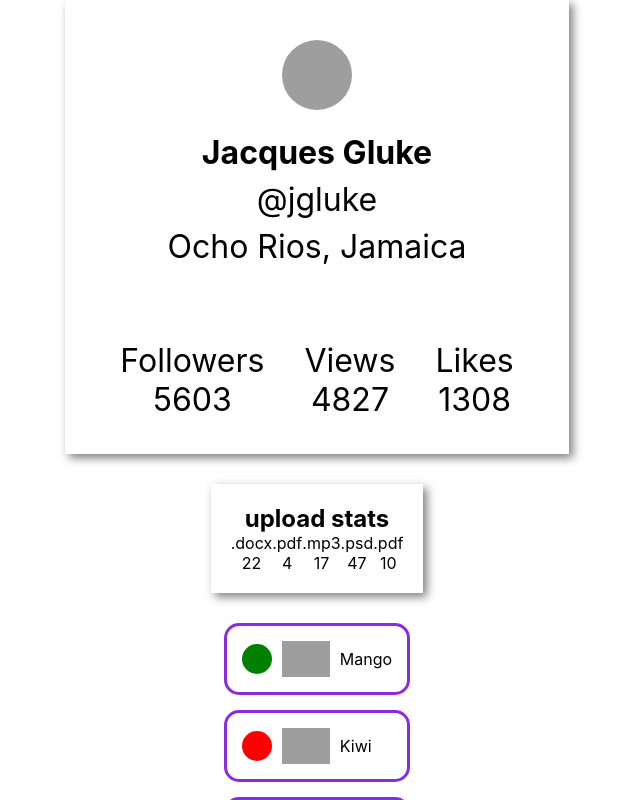
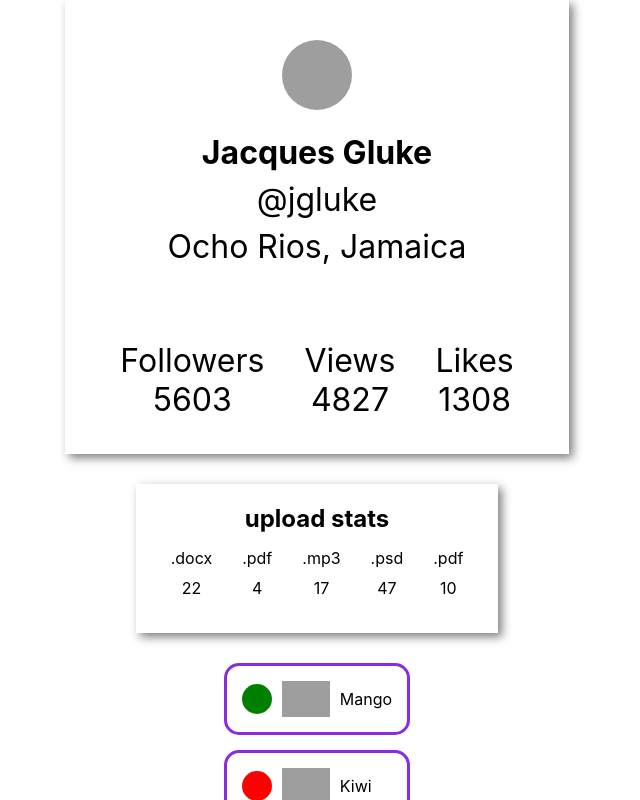
Before and after one commit to dmstepanuik/goit-react-hw-01-components, a React (Create React App) app: page / in a window 1280 px wide. Shown: the top 800 px of the page, without its empty margins (323-963 px from the left). Built offline with nearby package versions, Linux system fonts and the light colour scheme; grey boxes are pictures that could not be loaded.

Commit message:
fix mistakes for mentor to statistics

```diff
--- a/src/components/Statistics/Statistics.module.css
+++ b/src/components/Statistics/Statistics.module.css
@@ -17,6 +17,8 @@
   display: flex;
   flex-direction: column;
   align-items: center;
+  padding: 15px;
+  gap: 10px;
 }
 .label {
 }
```
